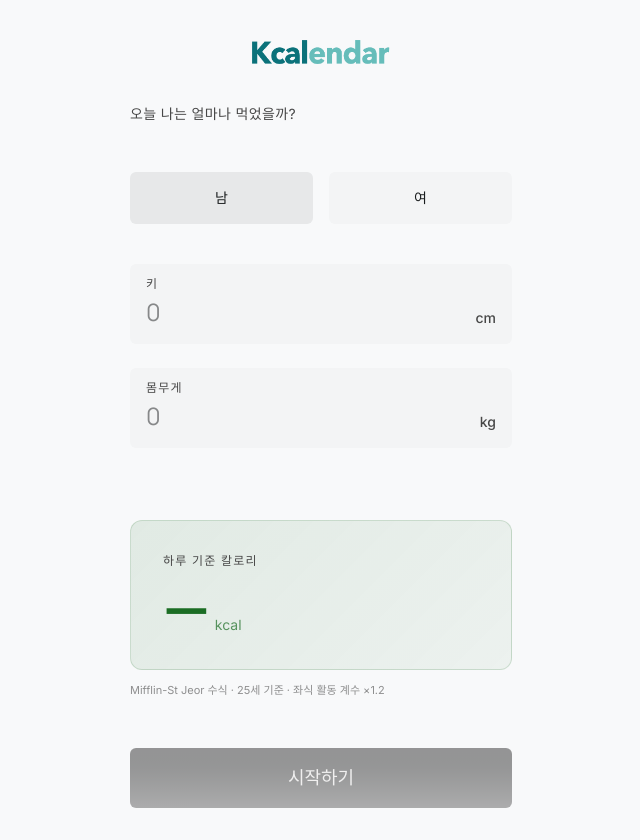
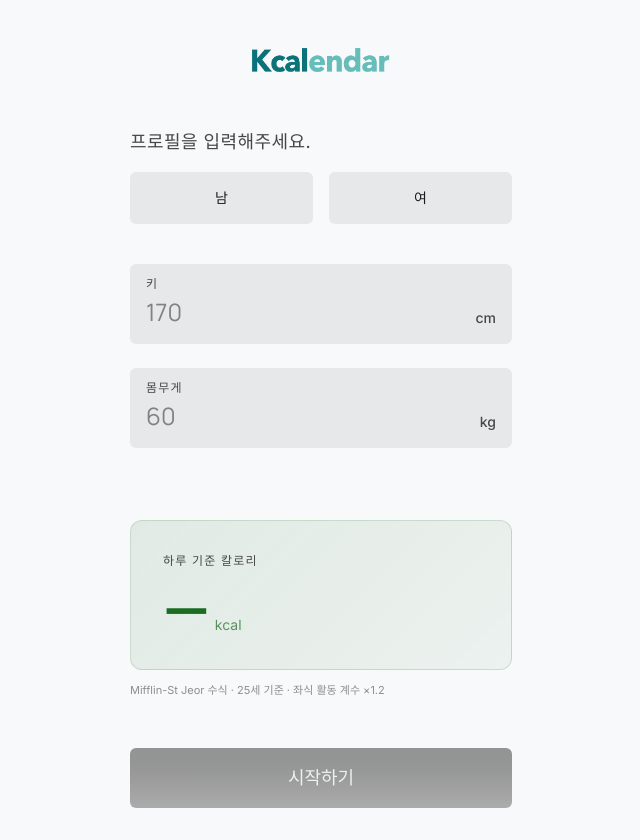
Before and after one commit to ingssg/Kcalendar, a Next.js app in the folder apps/web/: page /onboarding in a window 1280 px wide. Shown: the whole page, without its empty margins (319-959 px from the left). Built offline with nearby package versions, Linux system fonts and the light colour scheme.

Commit message:
feat(web): refine onboarding layout and today actions

```diff
--- a/apps/web/app/(tabs)/today/page.tsx
+++ b/apps/web/app/(tabs)/today/page.tsx
@@ -1,6 +1,13 @@
 "use client";
 
-import { useCallback, useSyncExternalStore } from "react";
+import Link from "next/link";
+import {
+  useCallback,
+  useEffect,
+  useRef,
+  useState,
+  useSyncExternalStore,
+} from "react";
 import { defaultStorage, getStorage, subscribeStorage } from "@/lib/storage";
 import { today as getToday, formatDisplayDate } from "@/lib/date";
 import { AppTopBar } from "@/components/app-top-bar";
@@ -17,17 +24,61 @@ export default function TodayPage() {
     () => defaultStorage,
   );
   const todayStr = useSyncExternalStore(subscribeNoop, getToday, () => "");
+  const [menuOpen, setMenuOpen] = useState(false);
+  const menuRef = useRef<HTMLDivElement>(null);
   const profile = storage.profile;
   const dayRecord = todayStr ? (storage.records[todayStr] ?? null) : null;
 
   const reload = useCallback(() => {}, []);
+
+  useEffect(() => {
+    if (!menuOpen) return;
+
+    function handleClickOutside(event: MouseEvent) {
+      if (menuRef.current?.contains(event.target as Node)) return;
+      setMenuOpen(false);
+    }
+
+    document.addEventListener("mousedown", handleClickOutside);
+    return () => document.removeEventListener("mousedown", handleClickOutside);
+  }, [menuOpen]);
 
   const bmr = profile?.bmr ?? 0;
   const totalCalories = dayRecord?.totalCalories ?? 0;
   const entries = dayRecord?.entries ?? [];
 
   return (
-    <main className="w-full max-w-md mx-auto px-6 pt-8 pb-8 flex flex-col gap-4">
+    <main className="relative w-full max-w-md mx-auto px-6 pt-8 pb-8 flex flex-col gap-4">
+      <div className="absolute right-6 top-8 z-40" ref={menuRef}>
+        <div className="flex justify-end">
+          <div className="relative">
+            <button
+              onClick={() => setMenuOpen((current) => !current)}
+              className="flex h-10 w-10 items-center justify-center rounded-full bg-surface-container-low text-on-surface-variant transition-colors hover:bg-surface-container-high"
+              aria-label="더보기"
+              aria-expanded={menuOpen}
+              aria-haspopup="menu"
+            >
+              <span className="material-symbols-outlined text-[20px]">
+                more_vert
+              </span>
+            </button>
+
+            {menuOpen && (
+              <div className="absolute right-0 top-full mt-2 min-w-28 overflow-hidden rounded-xl bg-surface-container-lowest shadow-[0_12px_32px_rgba(25,28,29,0.12)]">
+                <Link
+                  href="/onboarding"
+                  className="block px-4 py-3 font-body text-sm text-on-surface transition-colors hover:bg-surface-container-low"
+                  onClick={() => setMenuOpen(false)}
+                >
+                  프로필 수정
+                </Link>
+              </div>
+            )}
+          </div>
+        </div>
+      </div>
+
       <header className="flex flex-col gap-4">
         <AppTopBar logoPriority logoSize="md" />
         <section>
--- a/apps/web/app/onboarding/page.tsx
+++ b/apps/web/app/onboarding/page.tsx
@@ -43,18 +43,17 @@ export default function OnboardingPage() {
   }
 
   return (
-    <div className="bg-surface text-on-surface min-h-dvh flex flex-col items-center justify-center p-6">
-      <div className="w-full max-w-md flex flex-col min-h-[680px] justify-between">
-        <header className="mb-12 flex flex-col gap-6">
+    <div className="bg-surface text-on-surface min-h-dvh flex flex-col items-center p-6 pt-8">
+      <div className="w-full max-w-md flex flex-col min-h-[680px]">
+        <header className="mb-4 flex flex-col gap-6">
           <AppTopBar logoPriority logoSize="md" />
           <div>
             <h1 className="sr-only">Kcalendar</h1>
-            <p className="font-body text-on-surface-variant text-sm tracking-wide">
-              오늘 나는 얼마나 먹었을까?
-            </p>
           </div>
         </header>
-
+        <p className="font-body text-on-surface-variant text-lg tracking-wide mb-4">
+          프로필을 입력해주세요.
+        </p>
         <main className="flex-grow space-y-10">
           {/* 성별 선택 */}
           <section className="space-y-4">
@@ -74,7 +73,7 @@ export default function OnboardingPage() {
                 className={`flex-1 py-4 rounded-md font-body text-sm font-medium transition-colors duration-200 ${
                   gender === "female"
                     ? "bg-primary text-on-primary"
-                    : "bg-surface-container-low text-on-surface hover:bg-surface-container-highest"
+                    : "bg-surface-container-high text-on-surface hover:bg-surface-container-highest"
                 }`}
               >
                 여
@@ -95,8 +94,8 @@ export default function OnboardingPage() {
                 id="height"
                 type="number"
                 inputMode="numeric"
-                className="w-full bg-surface-container-low text-on-surface font-headline text-2xl px-4 pt-8 pb-4 rounded-md focus:bg-surface-container-highest focus:outline-none transition-colors pr-12"
-                placeholder="0"
+                className="w-full bg-surface-container-high text-on-surface font-headline text-2xl px-4 pt-8 pb-4 rounded-md focus:bg-surface-container-highest focus:outline-none transition-colors pr-12"
+                placeholder="170"
                 value={height}
                 onChange={(e) => setHeight(e.target.value)}
               />
@@ -116,8 +115,8 @@ export default function OnboardingPage() {
                 id="weight"
                 type="number"
                 inputMode="numeric"
-                className="w-full bg-surface-container-low text-on-surface font-headline text-2xl px-4 pt-8 pb-4 rounded-md focus:bg-surface-container-highest focus:outline-none transition-colors pr-12"
-                placeholder="0"
+                className="w-full bg-surface-container-high text-on-surface font-headline text-2xl px-4 pt-8 pb-4 rounded-md focus:bg-surface-container-highest focus:outline-none transition-colors pr-12"
+                placeholder="60"
                 value={weight}
                 onChange={(e) => setWeight(e.target.value)}
               />
@@ -159,7 +158,7 @@ export default function OnboardingPage() {
           </section>
         </main>
 
-        <footer className="mt-8">
+        <footer className="mt-8 pb-2">
           <button
             onClick={handleSubmit}
             disabled={!canSubmit}
--- a/apps/web/next.config.ts
+++ b/apps/web/next.config.ts
@@ -1,4 +1,4 @@
-import { dirname, join } from "node:path";
+import { dirname } from "node:path";
 import { fileURLToPath } from "node:url";
 import type { NextConfig } from "next";
 
@@ -6,7 +6,7 @@ const configDir = dirname(fileURLToPath(import.meta.url));
 
 const nextConfig: NextConfig = {
   turbopack: {
-    root: join(configDir, "../.."),
+    root: configDir,
   },
 };
 
--- a/apps/web/package.json
+++ b/apps/web/package.json
@@ -3,7 +3,7 @@
   "version": "0.1.0",
   "private": true,
   "scripts": {
-    "dev": "next dev",
+    "dev": "next dev --webpack",
     "build": "next build",
     "start": "next start",
     "lint": "eslint",
```
